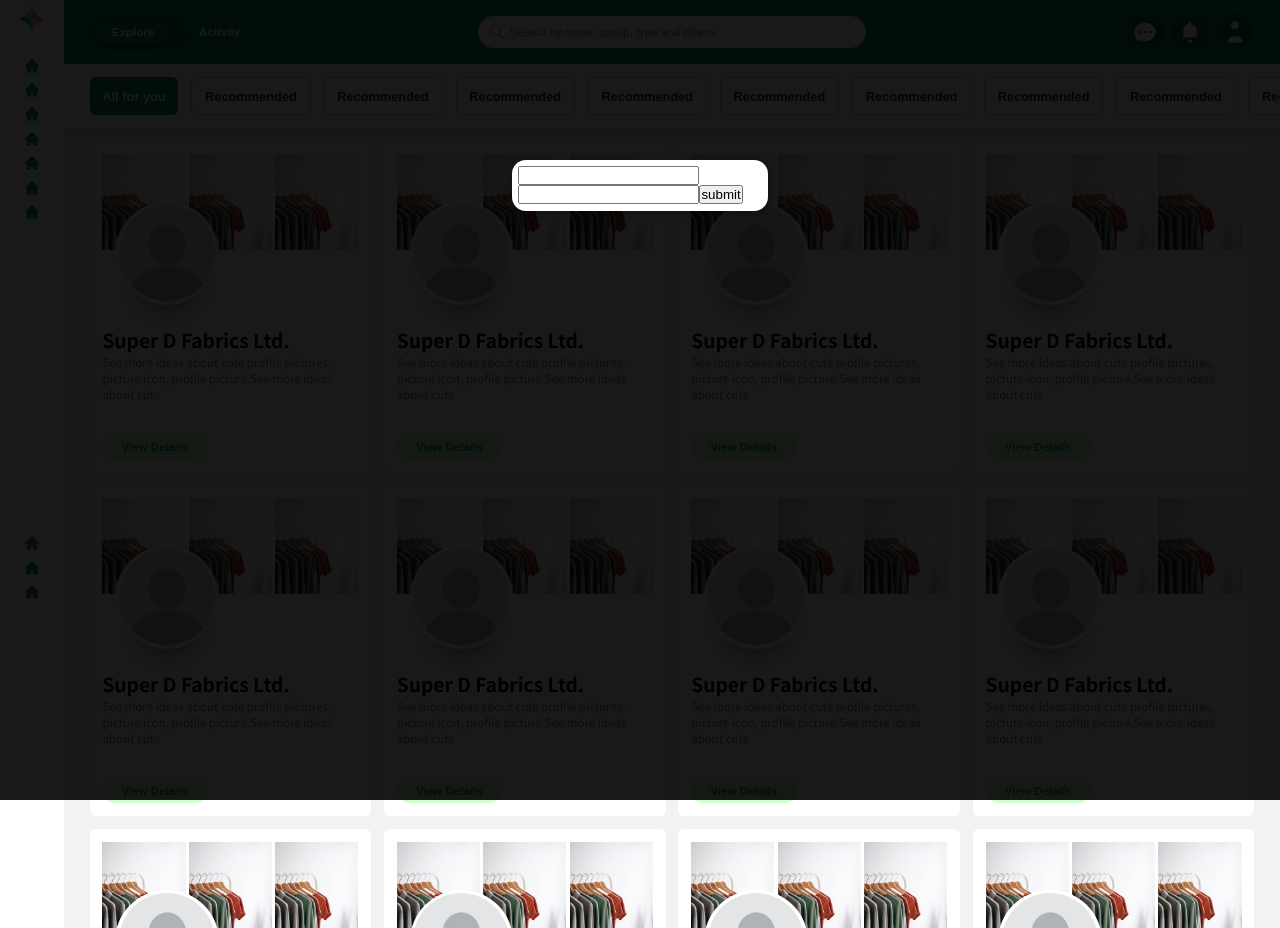
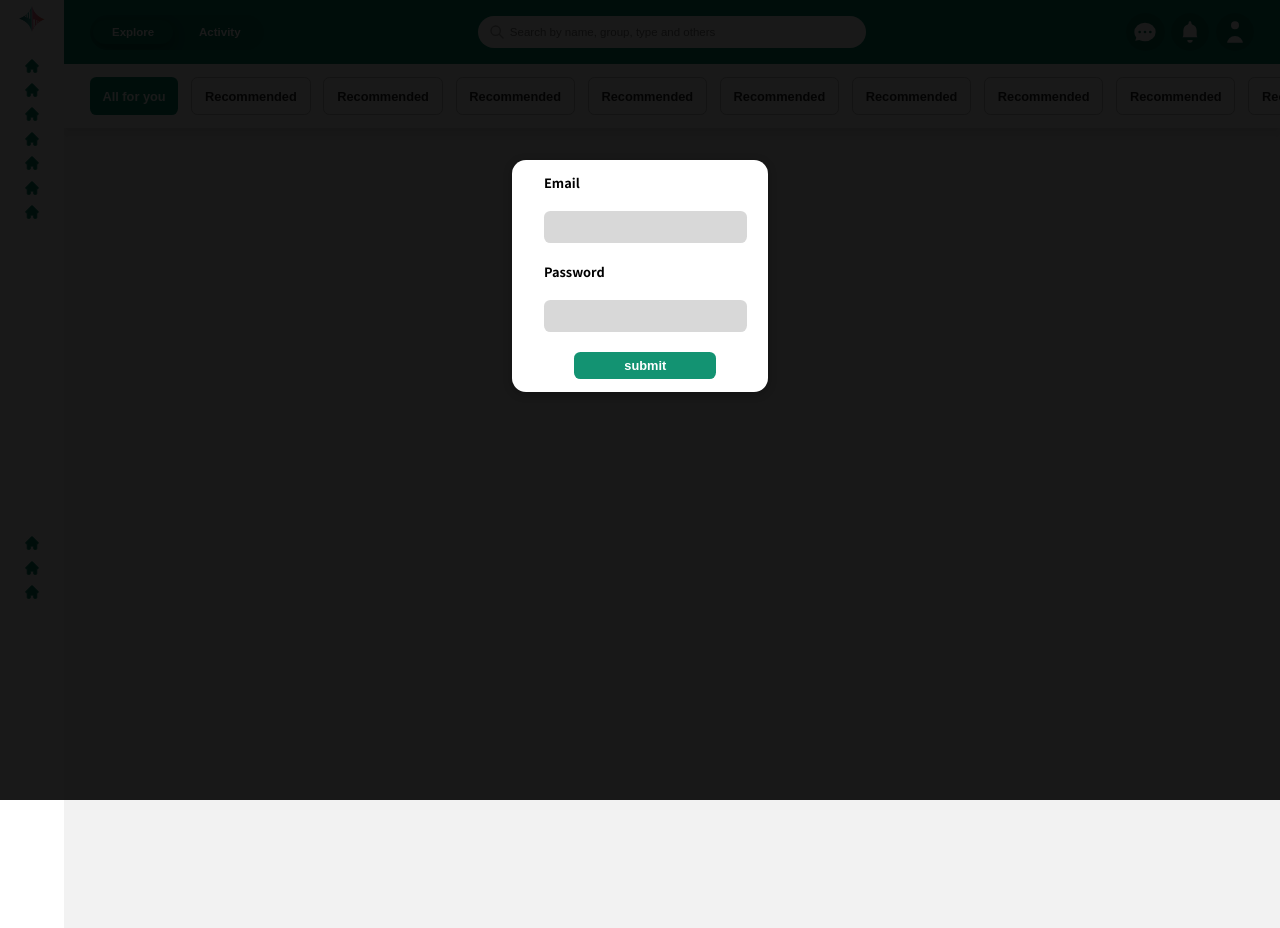
Before and after one commit to Annon007/Dhakai, a React (Create React App) app: page / in a window 1280 px wide. Built offline with nearby package versions, Linux system fonts and the light colour scheme.

Commit message:
components made and needs to show card dianamically

```diff
--- a/src/Components/dashboard/DashBoard.js
+++ b/src/Components/dashboard/DashBoard.js
@@ -1,36 +1,52 @@
-import React from "react";
+import React, {useState,useEffect} from "react";
 import Header from "./header/Header";
 import SubHeader from "./subHeader/SubHeader";
 import Card from "./card/Card";
 import styles from "./dashBoard.module.css";
 import Login from "../login/Login";
+import Loading from "../../Ui/Loading";
 
+// console.log(resData1)
 const DashBoard = () => {
+    const [showLogin,setShowLogin] = useState(true);
+    const [isLoading, setIsLoading] = useState(true)
+
+    useEffect(()=>{
+        if(localStorage.getItem("dhakaiToken")){
+            setShowLogin(false);
+        }
+    },[])
+
+
+    const handleLoginModal=()=>{
+        setShowLogin(false);
+
+    }
+
+    const handleResults=result=>{
+
+        const logoutTime= new Intl.DateTimeFormat('en-US',{minute: 'numeric'}).format(new Date(result.expiresAt))
+        console.log(logoutTime)
+        setTimeout(()=>{
+            setShowLogin(true);
+            localStorage.removeItem("dhakaiToken");
+        },logoutTime*60000);
+    }
+    const handelLoading=()=>{
+        setIsLoading(false);
+    };
     return <div className={styles.dashBoardContainer}>
-        <Login />
+        {showLogin && <Login onclose={handleLoginModal} onRsult={handleResults} />}
         <Header />
         <SubHeader />
-        <div className={styles.cards}>
-            <Card />
-            <Card />
-            <Card />
-            <Card />
-            <Card />
-            <Card />
-            <Card />
-            <Card />
-            <Card />
-            <Card />
-            <Card />
-            <Card />
-            <Card />
-            <Card />
-            <Card />
-            <Card />
-            <Card />
-            <Card />
+        <div className={styles.cards} >
+        {/* {isLoading && <Loading />}
+        {!isLoading &&
+            <Card onClose={handelLoading}/>
+        } */}
+        {!showLogin && <Card/>}
+        </div>
 
-        </div>
     </div>
 };
 
--- a/src/Components/dashboard/card/Card.js
+++ b/src/Components/dashboard/card/Card.js
@@ -1,10 +1,35 @@
-import React from "react";
+import React,{useState,useEffect} from "react";
 import dress from "../../../images/dress.jpg";
 import defaultPic from "../../../images/defaultPic.jpg";
 import styles from "./card.module.css";
+import Loading from "../../../Ui/Loading";
 
-const Card = () => {
-    return <div className={styles.cardContainer}>
+const Card = props => {
+    const [data,setData] = useState();
+    const [flag,setFlag] = useState(false)
+    useEffect(()=>{
+        const getData= async()=>{
+            try{
+                const getFiles=fetch("https://devapi.dhakai.com/api/v2/manufacturers",{
+                    method:"GET",
+                    headers:{
+                        "Authorization":localStorage.getItem("dhakaiToken"),
+                    }
+                });
+                const res = await getFiles;
+                const data = await res.json();
+                console.log(data.result);
+                setData(data.result);
+                setFlag(true);
+            }catch(err){
+
+            }
+        };
+        getData();
+    },[flag ,localStorage.getItem("dhakaiToken")])
+   console.log(data,"State Dtas");
+   const manufacture=data?.manufacturers?.map((el,i)=>{
+       return <div key={i} className={styles.cardContainer}>
                 <div className={styles.cardHeader}>
                     <div className={styles.cardHedaderImages}>
                         <img src={dress} className={styles.dressImg} alt="dress" />
@@ -21,5 +46,13 @@ const Card = () => {
                 </div>
                 <button className={styles.btnDetails}>View Details</button>
             </div>
+   });
+
+
+
+    return <>
+        {!flag && <Loading/>}
+        {flag && manufacture}
+    </>
 };
 export default Card;
--- a/src/Components/dashboard/card/card.module.css
+++ b/src/Components/dashboard/card/card.module.css
@@ -1,3 +1,4 @@
+
 .cardContainer {
   width: 100%;
   height: fit-content;
--- a/src/Components/dashboard/dashBoard.module.css
+++ b/src/Components/dashboard/dashBoard.module.css
@@ -13,6 +13,7 @@
   grid-gap: 2rem;
   gap: 2rem;
   align-items: start;
+  position: relative;
 }
 .cards::-webkit-scrollbar {
   display: inline-block;
--- a/src/Components/login/Login.js
+++ b/src/Components/login/Login.js
@@ -1,6 +1,7 @@
-import React from "react";
+import React ,{useState} from "react";
 import styles from "./login.module.css";
 import Modal from "../../Ui/Modal";
+import Loading from "../../Ui/Loading";
 // import { getLogin } from "../../Api/login";
 const getLogin = async (data) => {
     try {
@@ -12,10 +13,19 @@ const getLogin = async (data) => {
             }, body: JSON.stringify(data)
         })
         const res = await sendReq;
+        if(!res.ok) return;
+
         const resData=await res.json();
-        console.log(resData)
+        return {
+            msg:resData.message,
+            status:resData.statusCode,
+            result:resData.result
+        };
     } catch (err) {
-
+        const errMsg= await err.message;
+        return {
+            msg:errMsg
+        };
     }
 };
 const getApiKey = async () => {
@@ -27,32 +37,57 @@ const getApiKey = async () => {
     } catch (err) { }
 
 }
-const Login = () => {
+const Login = props => {
+    const [errMsg,setErrMsg] = useState();
+    const [isLoading, setIsLoading] = useState(false)
+
     const handleFormSubmit = async e => {
         e.preventDefault();
+        setIsLoading(true)
         const formSubmit = new FormData(e.target);
         const data = Object.fromEntries(formSubmit);
         const apikey = await getApiKey();
         const formData={
             "auth":{
-                "email":data.email,
+                "email":data.email.trim(),
                 "deviceUuid":`${apikey}`
             },
-            "password":data.password
+            "password":data.password.trim()
+        };
+        console.log(data);
+        console.log(apikey);
+        const resMsg=await getLogin(formData, apikey);
+        setErrMsg(resMsg.msg);
+        if(resMsg?.status === 200){
+            localStorage.setItem("dhakaiToken",resMsg.result.token);
+            setIsLoading(false);
+            props.onclose();
+            props.onRsult(resMsg.result);
+        }else{
+            setIsLoading(false);
+
         }
-        console.log(apikey)
-        getLogin(formData, apikey);
         // console.log({...data,});
         // const convert = uuidAPIKey.toAPIKey(`${apikey}`);
         // console.log(convert, "API KEY")
         // getLogin(data);
     }
     return <Modal>
-        <form onSubmit={handleFormSubmit}>
-            <input type="email" name="email" required />
-            <input type="password" name="password" required />
+        {/* defaultValue="dev.dhakai.us@gmail.com"
+        defaultValue="h3nn2%!7jw"*/}
+        <div className={isLoading ? styles.formCont :""}>
+
+        {isLoading && <Loading/>}
+        {!isLoading && <form onSubmit={handleFormSubmit} className={styles.forms}>
+            <label>Email</label>
+            <input type="email" name="email"  required />
+            <label>Password</label>
+            <input type="password" name="password"  required />
+            {errMsg && <p className={styles.resMsg}>{errMsg.split("_").join(" ")}</p>}
             <button type="submit">submit</button>
-        </form>
+        </form> }
+        </div>
+
     </Modal>
 };
 export default Login;
--- a/src/Components/login/login.module.css
+++ b/src/Components/login/login.module.css
@@ -0,0 +1,47 @@
+.forms{
+    padding: 1rem 4rem;
+    display: grid;
+    grid-template-columns: 1fr;
+    gap: 3rem;
+    position: relative;
+}
+.formCont{
+    width: 50rem;
+    height:50rem ;
+}
+.forms label{
+    font-size: 2rem;
+    font-weight: 600;
+}
+
+.forms input{
+    height: 5rem;
+    padding: 0.5rem 2rem;
+    border-radius: 1rem;
+    outline: none;
+    border: none;
+    background-color: #d8d8d8;
+}
+.forms button{
+    font-size: 2rem;
+    font-weight: 600;
+    color: #fff;
+    justify-self: center;
+    width: 70%;
+    border: none;
+    outline: none;
+    padding: 1rem 3rem;
+    background-color: #139372;
+    border-radius: 1rem;
+    transition: all 0.2s ease-in;
+    cursor: pointer;
+}
+.forms button:hover{
+    background-color: #0e634e;
+}
+.resMsg{
+    justify-self:center;
+    color: tomato;
+    font-size: 3rem;
+    font-weight: 600;
+}
--- /dev/null
+++ b/src/Ui/Loading.js
@@ -0,0 +1,10 @@
+import React from "react";
+import styles from "./loading.module.css";
+import loading from "../images/loading.png";
+
+const Loading=()=>{
+    return <div className={styles.loadingContainer}>
+        <img src={loading} className={styles.load}/>
+    </div>
+};
+export default Loading;
--- /dev/null
+++ b/src/Ui/loading.module.css
@@ -0,0 +1,22 @@
+.load{
+    width: 10rem;
+    height: 10rem;
+    animation: rotate 1s infinite linear;
+}
+@keyframes rotate {
+    0% {
+      transform: rotate(0);
+    }
+
+    100% {
+      transform: rotate(360deg);
+    }
+  }
+  .loadingContainer{
+      width: 100%;
+      height: 100%;
+      display: flex;
+      justify-content: center;
+      align-items: center;
+      position: absolute;
+  }
```
Also changed, not shown: src/images/loading.png (added), 1 other file (tests, documents, lock files or other folders). Lines whose indentation alone changed are shown as unchanged.
